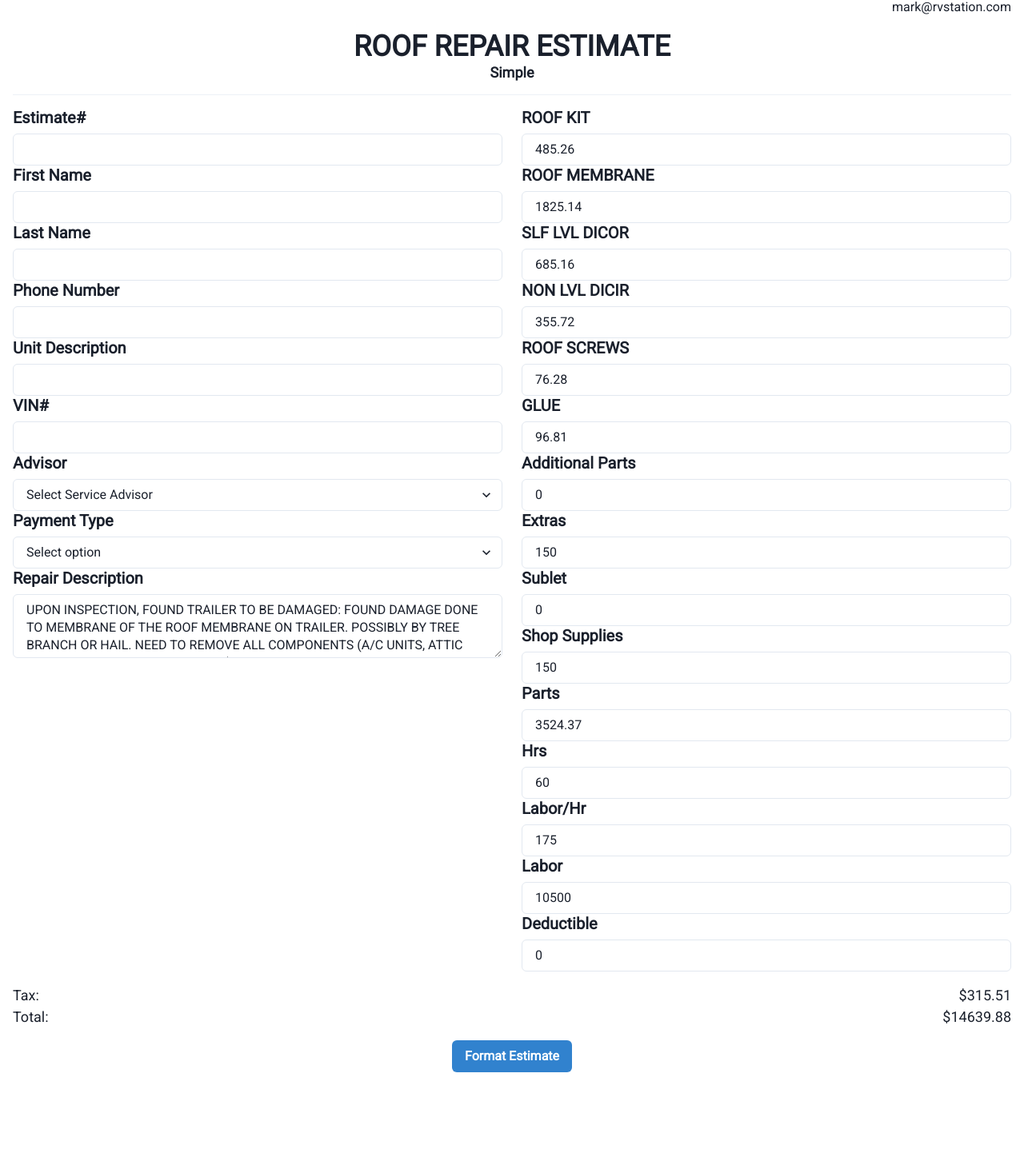
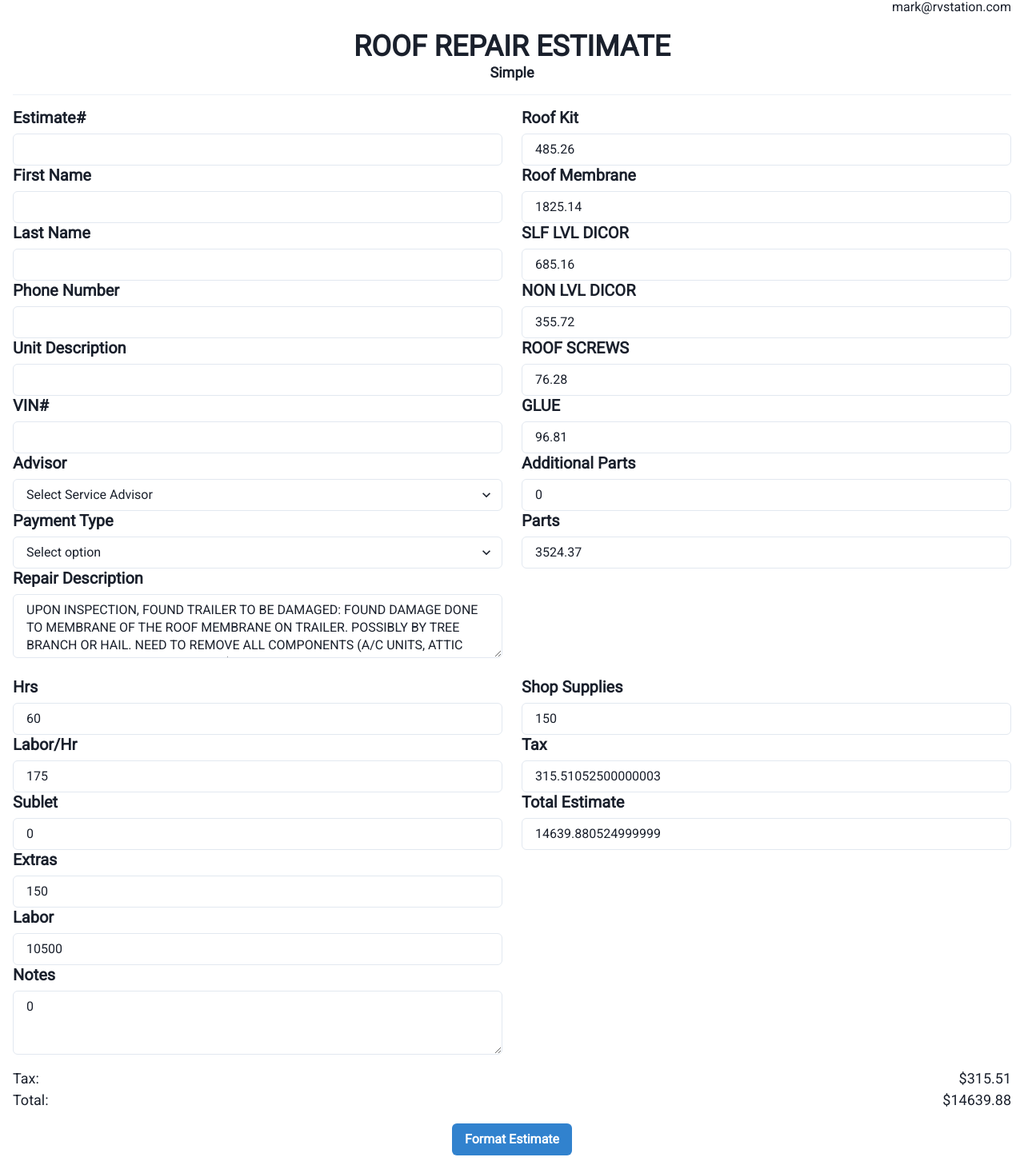
Before and after one commit to GPT-Engineer-App/Roof-Quote-Pro, a React (Vite) app: page / in a window 1280 px wide. Shown: the part 163-1630 px from the top of the page at 80% size. Before the commit the page ends 1544 px from the top, so only its background shows below. Built offline with nearby package versions, Linux system fonts and the light colour scheme.

Commit message:
Repositioned input fields into specified groups for better organization and flow.

```diff
--- a/src/pages/Index.jsx
+++ b/src/pages/Index.jsx
@@ -1,5 +1,5 @@
 import React, { useState } from "react";
-import { Container, VStack, HStack, Input, Text, Box, Heading, Divider, Select, Textarea, Button, Image, Flex, Grid, GridItem, SimpleGrid } from "@chakra-ui/react";
+import { Container, VStack, HStack, Input, Text, Box, Heading, Divider, Select, Textarea, Button, Image, Flex, SimpleGrid } from "@chakra-ui/react";
 
 const Index = () => {
   const [parts, setParts] = useState(3524.37);
@@ -116,13 +116,13 @@ Total sum from parts X ${taxRate}% = Tax. Labor cannot be taxed.
             <Textarea value={repairDescription} onChange={(e) => setRepairDescription(e.target.value)} />
           </Box>
           <Box>
-            <Heading as="h2" size="md" mb={2}>ROOF KIT</Heading>
+            <Heading as="h2" size="md" mb={2}>Roof Kit</Heading>
             <Input type="number" value={roofKit} onChange={(e) => setRoofKit(parseFloat(e.target.value))} />
-            <Heading as="h2" size="md" mb={2}>ROOF MEMBRANE</Heading>
+            <Heading as="h2" size="md" mb={2}>Roof Membrane</Heading>
             <Input type="number" value={roofMembrane} onChange={(e) => setRoofMembrane(parseFloat(e.target.value))} />
             <Heading as="h2" size="md" mb={2}>SLF LVL DICOR</Heading>
             <Input type="number" value={slfLvlDicor} onChange={(e) => setSlfLvlDicor(parseFloat(e.target.value))} />
-            <Heading as="h2" size="md" mb={2}>NON LVL DICIR</Heading>
+            <Heading as="h2" size="md" mb={2}>NON LVL DICOR</Heading>
             <Input type="number" value={nonLvlDicir} onChange={(e) => setNonLvlDicir(parseFloat(e.target.value))} />
             <Heading as="h2" size="md" mb={2}>ROOF SCREWS</Heading>
             <Input type="number" value={roofScrews} onChange={(e) => setRoofScrews(parseFloat(e.target.value))} />
@@ -130,22 +130,30 @@ Total sum from parts X ${taxRate}% = Tax. Labor cannot be taxed.
             <Input type="number" value={glue} onChange={(e) => setGlue(parseFloat(e.target.value))} />
             <Heading as="h2" size="md" mb={2}>Additional Parts</Heading>
             <Input type="number" value={additionalParts} onChange={(e) => setAdditionalParts(parseFloat(e.target.value))} />
-            <Heading as="h2" size="md" mb={2}>Extras</Heading>
-            <Input type="number" value={extras} onChange={(e) => setExtras(parseFloat(e.target.value))} />
-            <Heading as="h2" size="md" mb={2}>Sublet</Heading>
-            <Input type="number" value={sublet} onChange={(e) => setSublet(parseFloat(e.target.value))} />
-            <Heading as="h2" size="md" mb={2}>Shop Supplies</Heading>
-            <Input type="number" value={shopSupplies} onChange={(e) => setShopSupplies(parseFloat(e.target.value))} />
             <Heading as="h2" size="md" mb={2}>Parts</Heading>
             <Input type="number" value={parts} onChange={(e) => setParts(parseFloat(e.target.value))} />
+          </Box>
+          <Box>
             <Heading as="h2" size="md" mb={2}>Hrs</Heading>
             <Input type="number" value={hrs} onChange={(e) => setHrs(parseFloat(e.target.value))} />
             <Heading as="h2" size="md" mb={2}>Labor/Hr</Heading>
             <Input type="number" value={laborRate} onChange={(e) => setLaborRate(parseFloat(e.target.value))} />
+            <Heading as="h2" size="md" mb={2}>Sublet</Heading>
+            <Input type="number" value={sublet} onChange={(e) => setSublet(parseFloat(e.target.value))} />
+            <Heading as="h2" size="md" mb={2}>Extras</Heading>
+            <Input type="number" value={extras} onChange={(e) => setExtras(parseFloat(e.target.value))} />
             <Heading as="h2" size="md" mb={2}>Labor</Heading>
             <Input type="number" value={calculateLabor()} isReadOnly />
-            <Heading as="h2" size="md" mb={2}>Deductible</Heading>
-            <Input type="number" value={deductible} onChange={(e) => setDeductible(parseFloat(e.target.value))} />
+            <Heading as="h2" size="md" mb={2}>Notes</Heading>
+            <Textarea value={0} isReadOnly />
+          </Box>
+          <Box>
+            <Heading as="h2" size="md" mb={2}>Shop Supplies</Heading>
+            <Input type="number" value={shopSupplies} onChange={(e) => setShopSupplies(parseFloat(e.target.value))} />
+            <Heading as="h2" size="md" mb={2}>Tax</Heading>
+            <Input type="number" value={calculateTax()} isReadOnly />
+            <Heading as="h2" size="md" mb={2}>Total Estimate</Heading>
+            <Input type="number" value={calculateTotal()} isReadOnly />
           </Box>
         </SimpleGrid>
         <Box width="100%">
```
